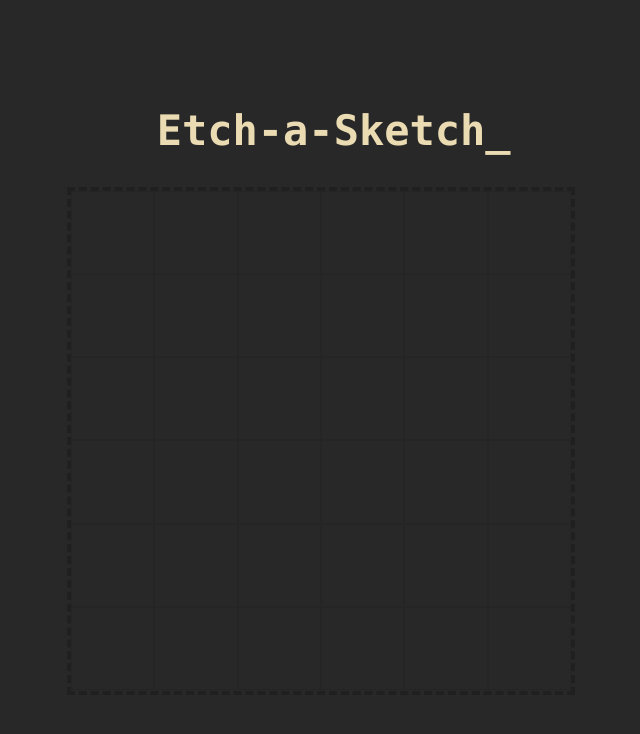
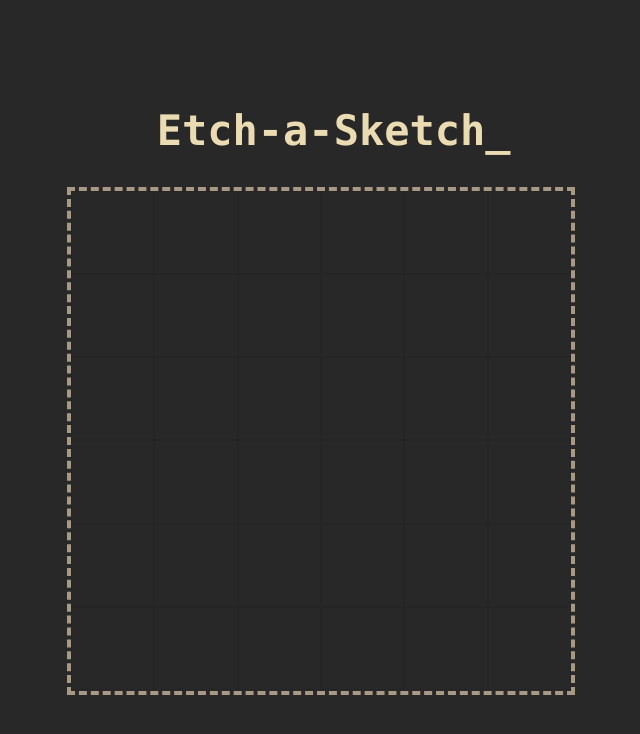
Before and after one commit to doofenshmirtzzz/etch-a-sketch, a plain HTML site: page index.html in a window 1280 px wide. Shown: the whole page, without its empty margins (319-959 px from the left). Drawn offline with Linux system fonts and the light colour scheme; a web font is replaced by a local one.

Commit message:
Change grid border color

```diff
--- a/style.css
+++ b/style.css
@@ -93,7 +93,7 @@ button:active {
   width: 500px;
   height: 500px;
 
-  border: 4px dashed #202020;
+  border: 4px dashed #a89984;
 
   display: flex;
   flex-flow: row wrap;
```
